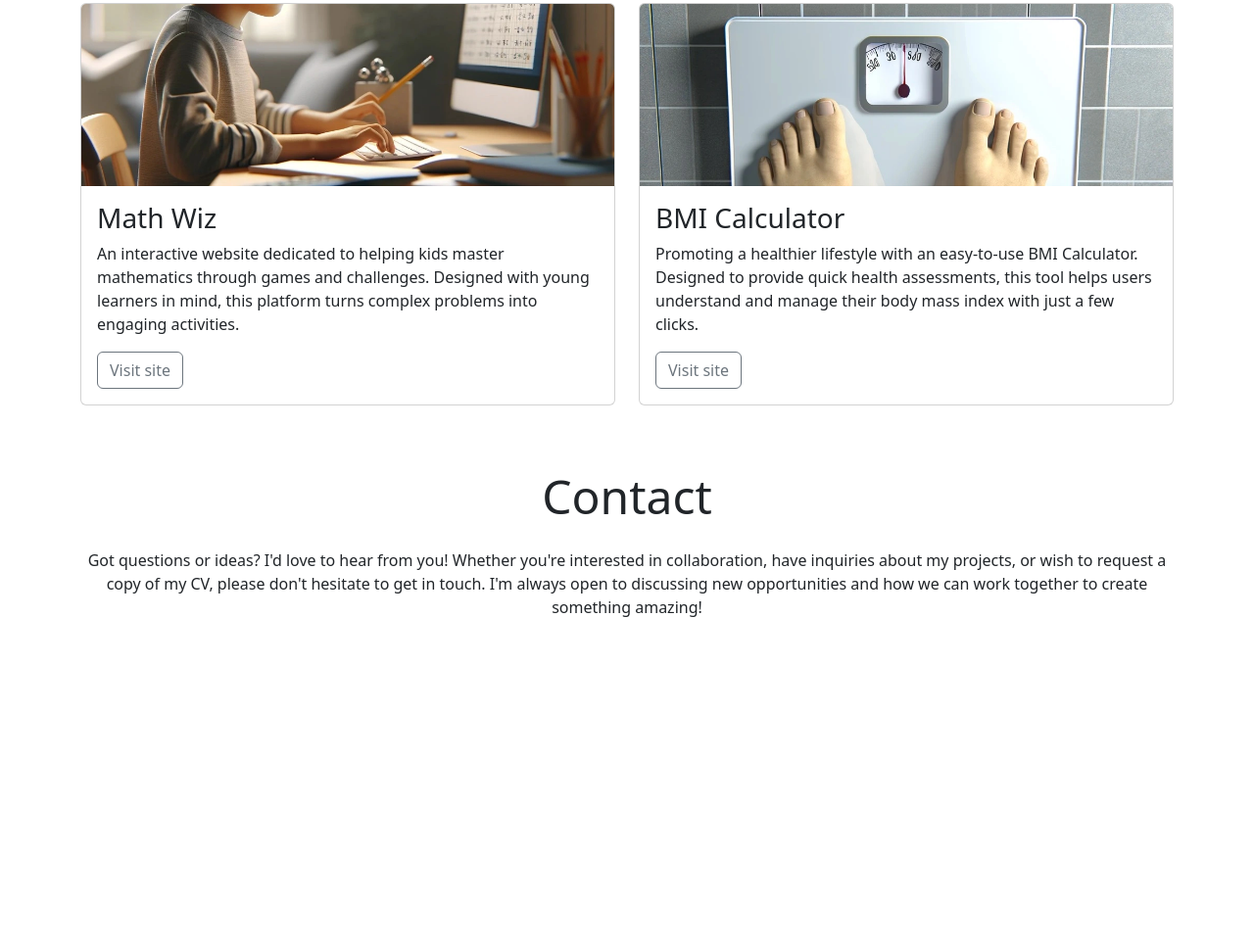
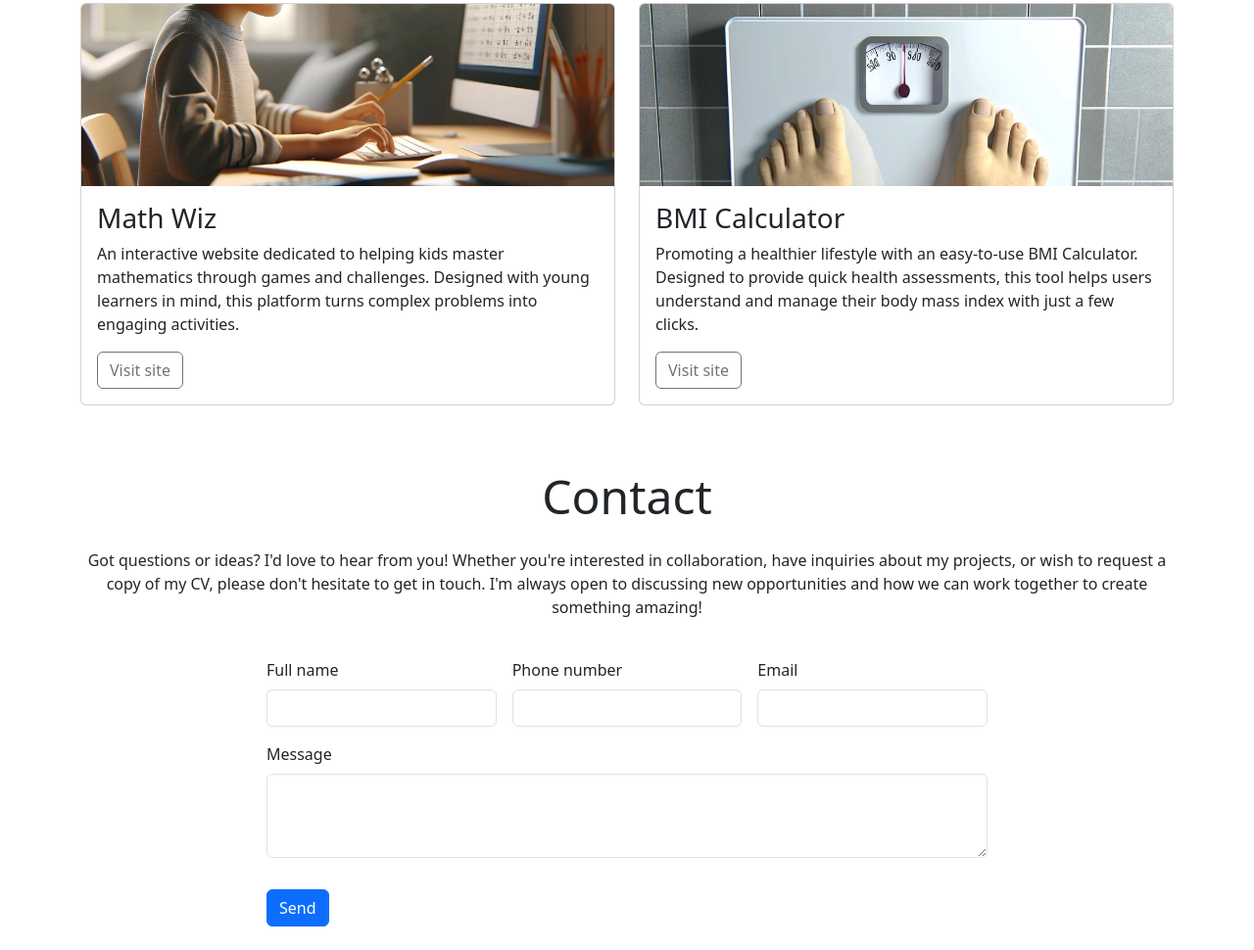
Before and after one commit to DR-developer98/About-Mei-CI-walkthrough-project, a plain HTML site: page index.html in a window 1280 px wide. Shown: the part 1421-2391 px from the top of the page at 98% size. Before the commit the page ends 2093 px from the top, so only its background shows below. Drawn offline with nearby package versions, Linux system fonts and the light colour scheme.

Commit message:
Add form in the footer

```diff
--- a/index.html
+++ b/index.html
@@ -191,7 +191,29 @@
                     together to create something amazing!</p>
             </div>
             <div class="col-12 col-md-10 col-lg-8">
-                <!-- Add your form here -->
+                <div class="mb-4">
+                    <form class="row g-3">
+                        <div class="col-12 col-lg-4">
+                            <label for="Full-Name" class="form-label">Full name</label>
+                            <input type="text" class="form-control" id="Full-Name">
+                        </div>
+                        <div class="col-12 col-lg-4">
+                            <label for="Phone-Number" class="form-label">Phone number</label>
+                            <input type="text" class="form-control" id="Phone-Number">
+                        </div>
+                        <div class="col-12 col-lg-4">
+                            <label for="Email" class="form-label">Email</label>
+                            <input type="text" class="form-control" id="Email">
+                        </div>
+                        <div class="mb-3">
+                            <label for="Message" class="form-label">Message</label>
+                            <textarea class="form-control" id="Message" rows="3"></textarea>
+                          </div>
+                        <div class="col-12">
+                            <button type="submit" class="btn btn-primary">Send</button>
+                        </div>
+                    </form>
+                </div>
             </div>
         </div>
     </footer>
```
